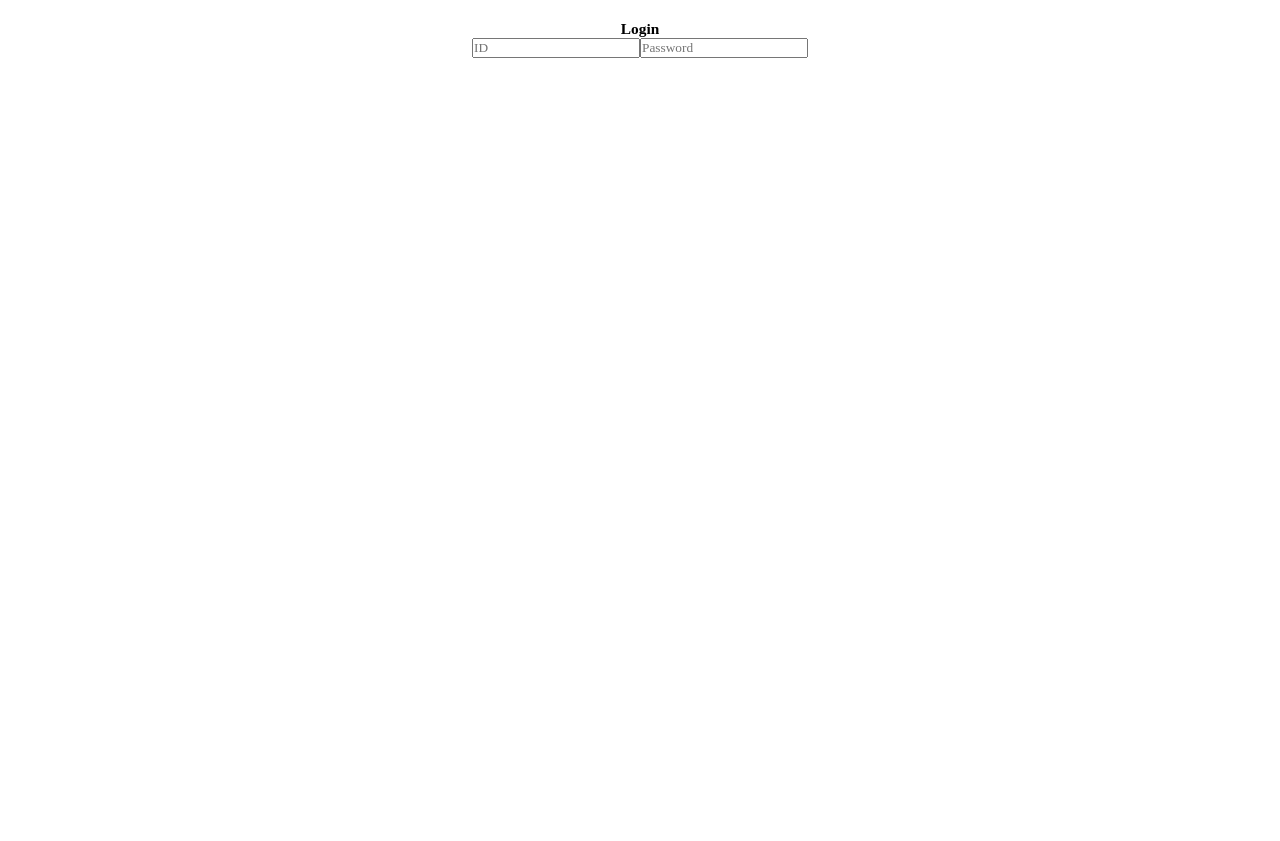
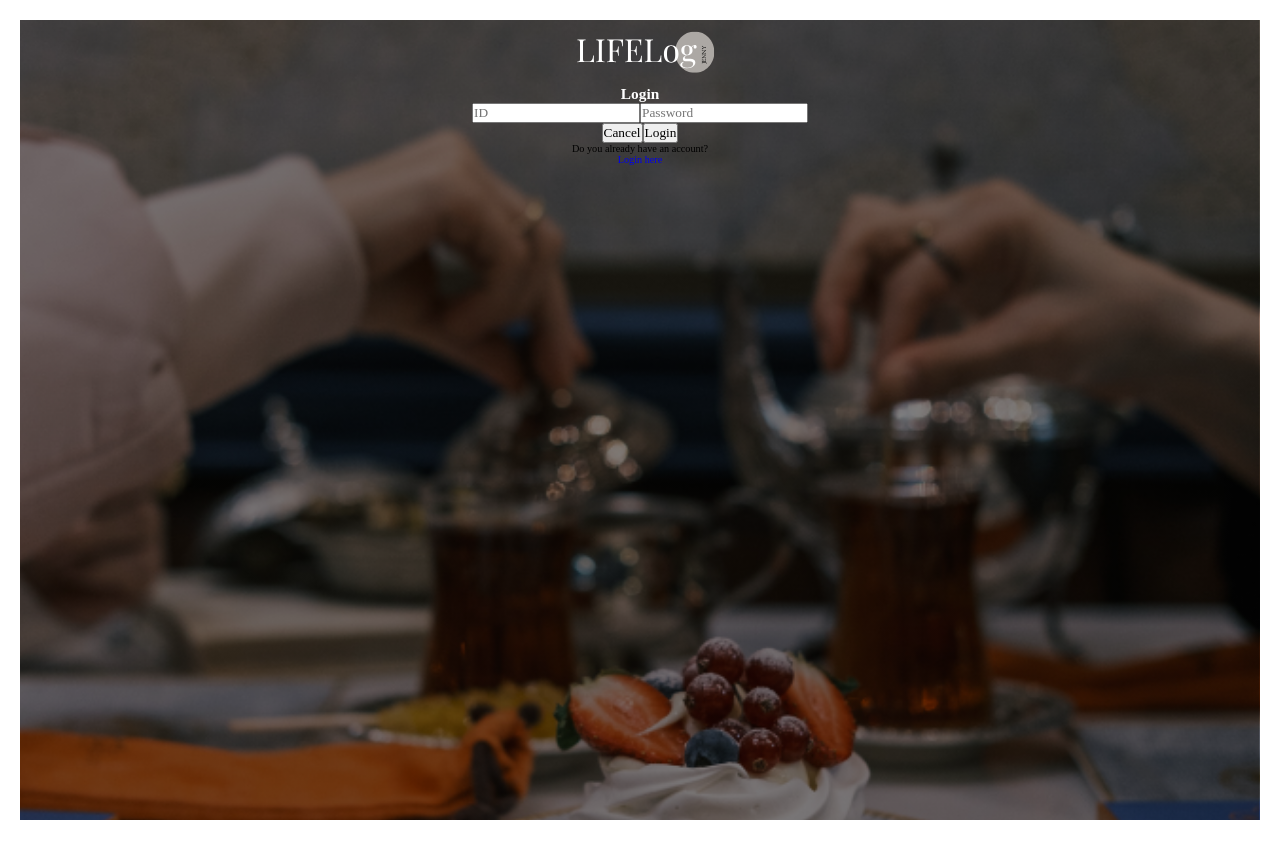
Before and after one commit to DevJennyKim/LifeLog-Client, a React (Vite) app: page /login in a window 1280 px wide. Before the commit the page ends 800 px from the top, so only its background shows below. Built offline with nearby package versions, Linux system fonts and the light colour scheme; a web font is replaced by a local one.

Commit message:
styiling start

```diff
--- a/src/components/LoginRegisterForm/LoginRegisterForm.scss
+++ b/src/components/LoginRegisterForm/LoginRegisterForm.scss
@@ -0,0 +1,33 @@
+.login-register__main {
+  background-color: black;
+  height: 100vh;
+}
+.login__background,
+.register__background {
+  height: 100vh;
+  background-size: cover;
+  background-position: center;
+}
+.login__background {
+  background-image: linear-gradient(rgba(0, 0, 0, 0.5), rgba(0, 0, 0, 0.5)),
+    url('../../assets/images/5.png');
+}
+.register__background {
+  background-image: linear-gradient(rgba(0, 0, 0, 0.5), rgba(0, 0, 0, 0.5)),
+    url('../../assets/images/4.png');
+}
+
+.login-register {
+  display: flex;
+  flex-direction: column;
+  align-content: center;
+  width: 100%;
+  padding: 1rem;
+  &__form-container {
+    display: flex;
+    flex-direction: column;
+  }
+  &__form-title {
+    color: white;
+  }
+}
--- a/src/components/LoginRegisterForm/LoginRegisterForm.tsx
+++ b/src/components/LoginRegisterForm/LoginRegisterForm.tsx
@@ -7,40 +7,45 @@ type LoginRegisterFormProps = {
 
 function LoginRegisterForm({ action }: LoginRegisterFormProps) {
   return (
-    <form className={`${action === 'login' ? 'login' : 'register'}__form`}>
-      <div
-        className={`${
-          action === 'login' ? 'login' : 'register'
-        }__input-container`}
-      >
+    <form className="login-register__form">
+      <div className="login-register__input-container">
         <input
           type="text"
           name="id"
-          className={`${action === 'login' ? 'login' : 'register'}__input`}
+          className="login-register__input"
           placeholder="ID"
         />
         {action === 'register' ? (
           <input
             type="text"
             name="name"
-            className="register__input"
+            className="login-register__input"
             placeholder="Name"
           />
         ) : null}
         <input
           type="text"
           name="id"
-          className={`${action === 'login' ? 'login' : 'register'}__input`}
+          className="login-register__input"
           placeholder="Password"
         />
         {action === 'register' ? (
           <input
             type="text"
             name="name"
-            className="register__input"
+            className="login-register__input"
             placeholder="Confirm password"
           />
         ) : null}
+      </div>
+      <p className="login-register__error"></p>
+      <div className="login-register__btn-container">
+        <button type="button" className="login-register__btn-cancel">
+          Cancel
+        </button>
+        <button type="submit" className="login-register__btn-submit">
+          {action === 'register' ? 'Register' : 'Login'}
+        </button>
       </div>
     </form>
   );
--- a/src/pages/HomePage/HomePage.tsx
+++ b/src/pages/HomePage/HomePage.tsx
@@ -21,7 +21,7 @@ function HomePage() {
           </Link>
         </div>
       </header>
-      <main className="main">
+      <main className="home-main">
         <section className="hero">
           <div className="hero__img-container">
             <img
--- a/src/pages/LoginRegister/LoginRegister.tsx
+++ b/src/pages/LoginRegister/LoginRegister.tsx
@@ -1,6 +1,7 @@
 import './LoginRegister.scss';
 import LoginRegisterForm from '../../components/LoginRegisterForm/LoginRegisterForm';
-import { useLocation, useNavigate } from 'react-router-dom';
+import { useLocation, useNavigate, Link } from 'react-router-dom';
+import Logo from '../../assets/logo/font-white.svg';
 
 function LoginRegister() {
   const location = useLocation();
@@ -9,21 +10,36 @@ function LoginRegister() {
   const isLogin = location.pathname === '/login';
 
   return (
-    <main>
-      <section className={isLogin ? 'login' : 'register'}>
-        <div
-          className={`${isLogin ? 'login' : 'register'}__logo-container`}
-        ></div>
-        <div
-          className={isLogin ? ' login__background' : 'register__background'}
-        >
-          <h1>{isLogin ? 'Login' : 'Register'}</h1>
-          <div>
-            <LoginRegisterForm
-              action={isLogin ? 'login' : 'register'}
-              onSwitch={() => navigate(isLogin ? '/register' : '/login')}
-            />
-          </div>
+    <main className="login-register__main">
+      <section
+        className={`login-register ${
+          isLogin ? 'login__background' : 'register__background'
+        }`}
+      >
+        <div className="login-register__logo-container">
+          <img src={Logo} alt="logo" />
+        </div>
+        <div className="login-register__form-container">
+          <h1 className="login-register__form-title">
+            {isLogin ? 'Login' : 'Register'}
+          </h1>
+
+          <LoginRegisterForm
+            action={isLogin ? 'login' : 'register'}
+            onSwitch={() => navigate(isLogin ? '/register' : '/login')}
+          />
+
+          {isLogin ? (
+            <>
+              <p>Do you already have an account?</p>{' '}
+              <Link to="/login">Login here</Link>
+            </>
+          ) : (
+            <>
+              <p>Don't have an account?</p>
+              <Link to="/register">Register here</Link>
+            </>
+          )}
         </div>
       </section>
     </main>
```
